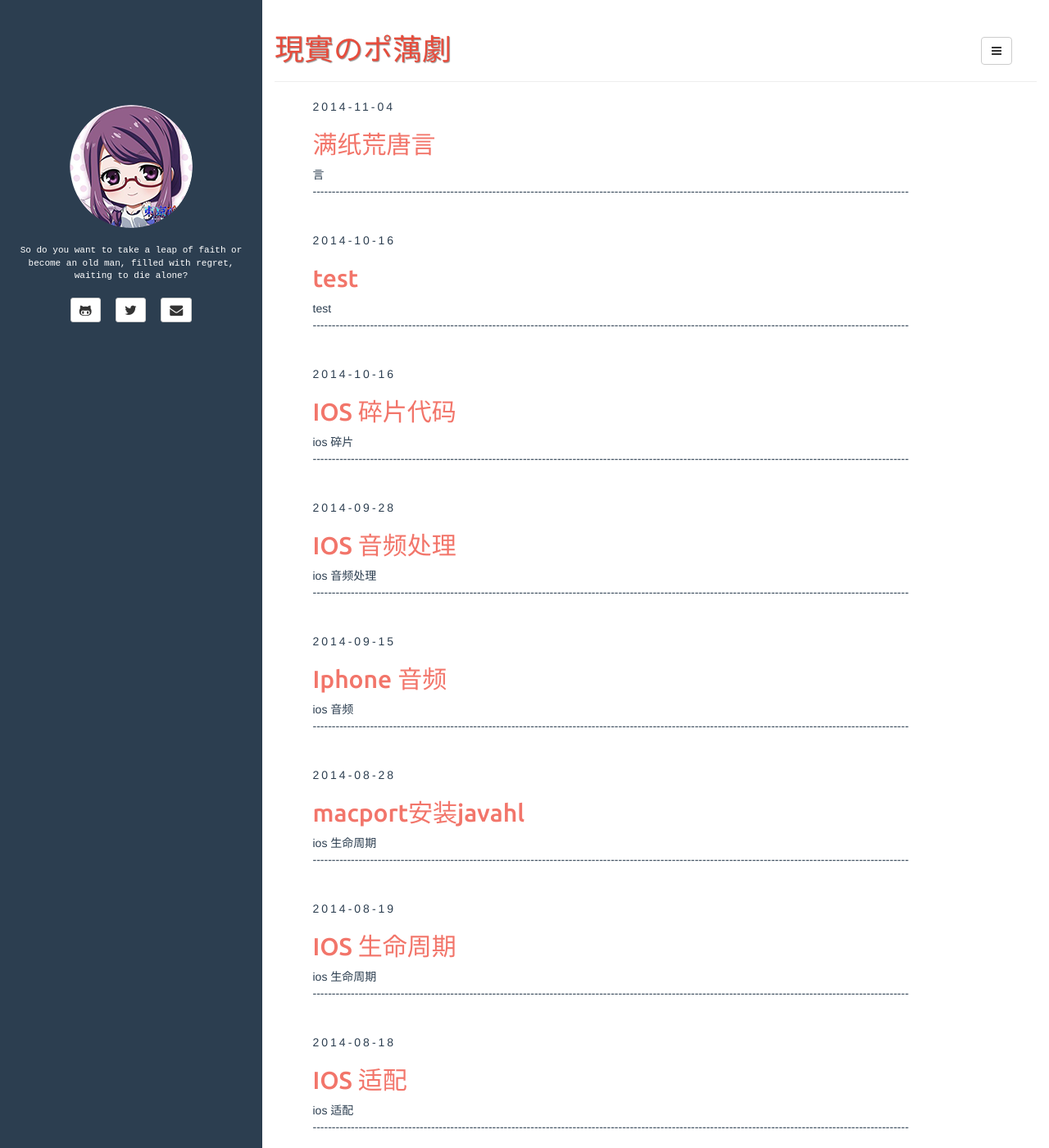
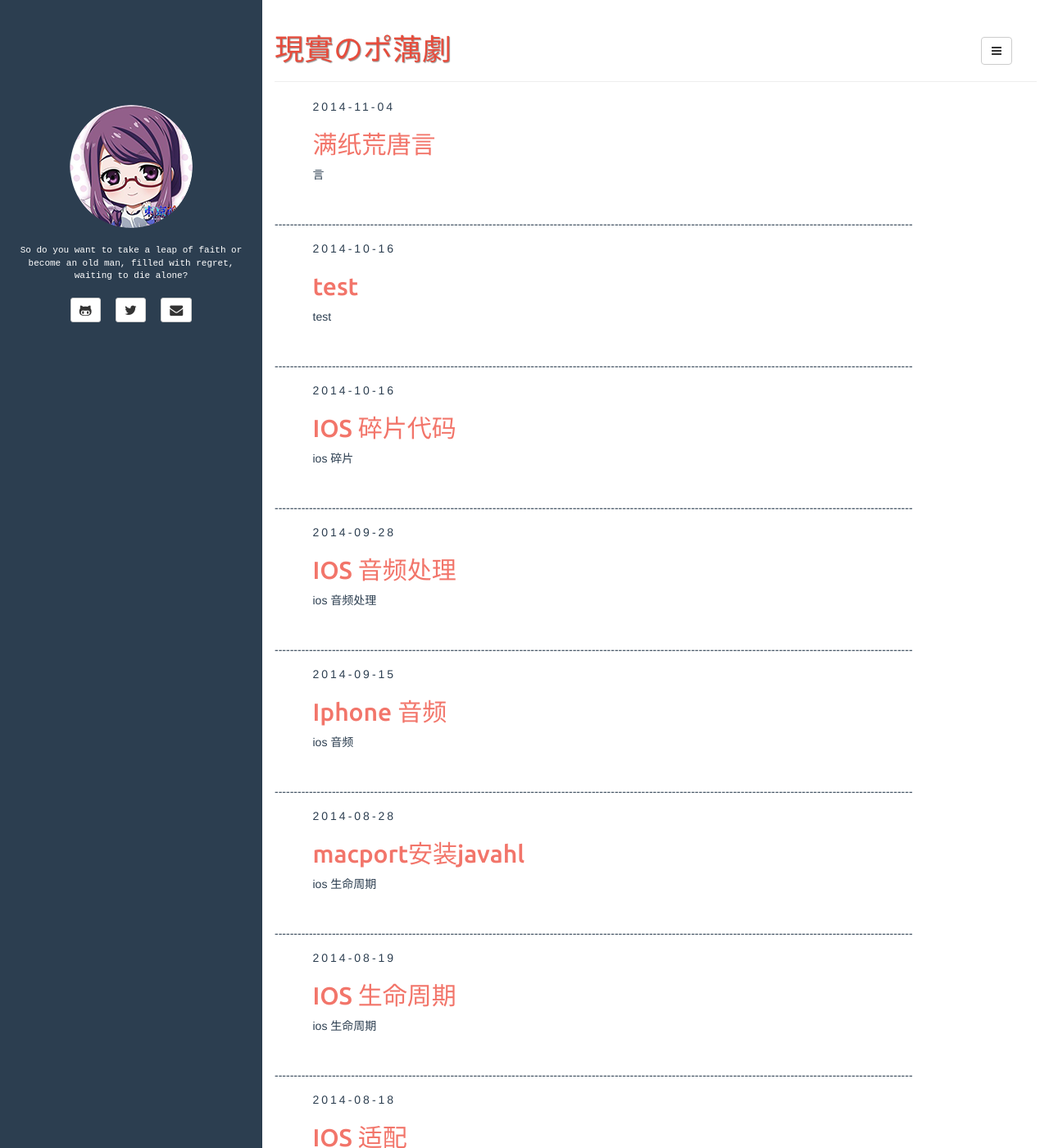
Before and after one commit to plusyu/plusyu.github.io, a Jekyll site: the page built from index.html, in a window 1280 px wide and 1400 px high. Shown: the whole window at 82% size. Built offline with Jekyll 4.4.1, drawn with Linux system fonts in a browser that asks for light colours; the list of posts is cut into pages by our own code; some of the changed text lies outside the part shown.

Commit message:
update date

```diff
--- a/index.html
+++ b/index.html
@@ -28,9 +28,8 @@ tagline:
     {% endif %}
     {% endif %}
   </div>
-  <p>------------------------------------------------------------------------------------------------------------------------------------------------------------</p>
-
 </article>
+<p>-----------------------------------------------------------------------------------------------------------------------------------------------------------------------</p>
 {% endfor %}
 <hr/>
 
```
